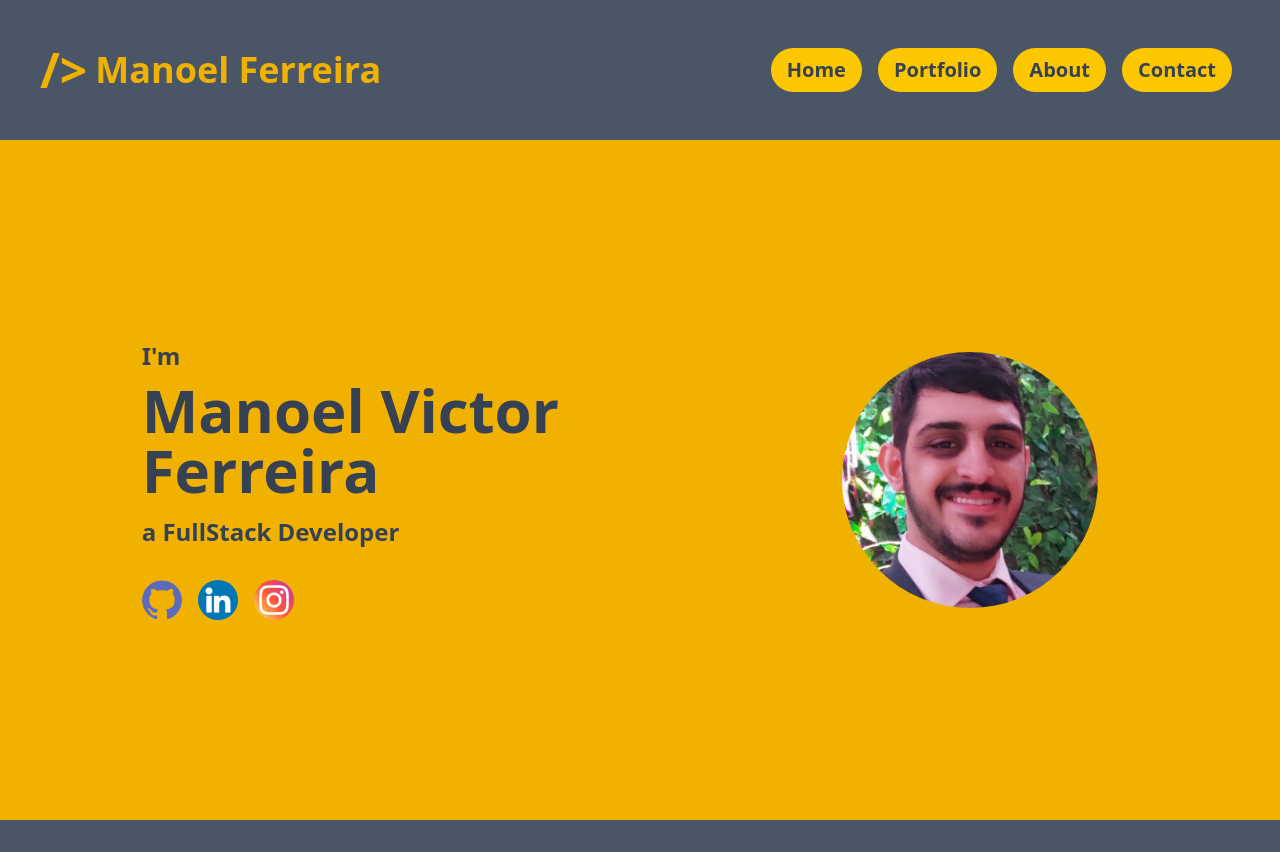
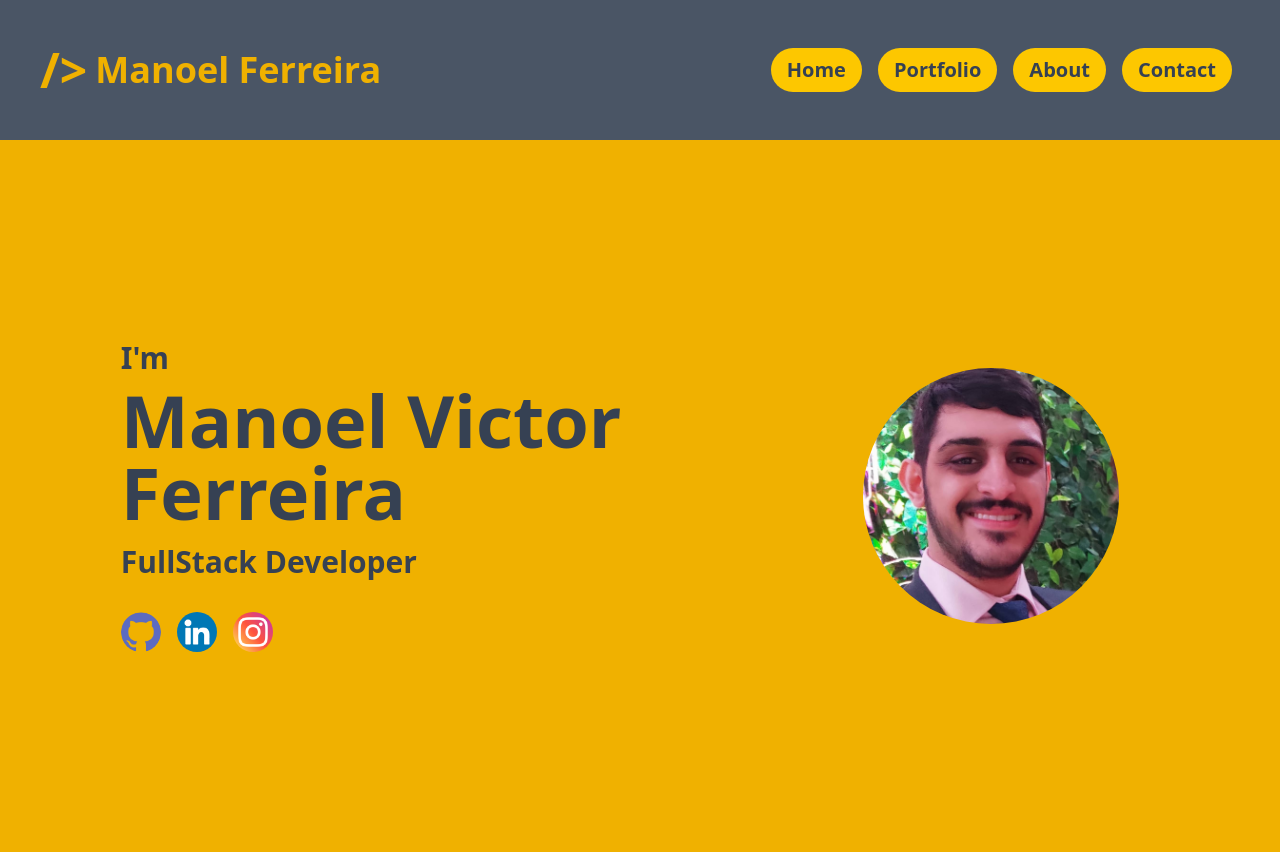
Before and after one commit to VFManoel/vfmanoel.github.io, a website: page index.html in a window 1280 px wide. Before the commit the page ends 820 px from the top, so only its background shows below. Drawn offline with Linux system fonts and the light colour scheme.

Commit message:
body fixed

```diff
--- a/index.html
+++ b/index.html
@@ -19,12 +19,12 @@
         <div class="bg-yellow-400 rounded-4xl px-4 py-2 m-2"><a href="">Contact</a></div>
       </div>
     </div>
-    <div class="flex justify-around items-center w-full py-50 bg-yellow-500 text-gray-700 text-2xl font-bold">
+    <div class="flex justify-around items-center w-full py-50 bg-yellow-500 text-gray-700 text-3xl font-bold">
       <div>
         <div>I'm</div>
-        <div class="text-6xl mt-2">Manoel Victor</div>
-        <div class="text-6xl">Ferreira</div>
-        <div class="mt-4">a FullStack Developer</div>
+        <div class="text-7xl mt-2">Manoel Victor</div>
+        <div class="text-7xl">Ferreira</div>
+        <div class="mt-4">FullStack Developer</div>
         <div class="flex items-center mt-8">
           <div class="bg-[url('/github.png')] bg-cover w-10 h-10 mr-4 rounded-full hover:cursor-pointer"><a href=""></a></div>
           <div class="bg-[url('/linkedin.png')] bg-cover w-10 h-10 mr-4 rounded-full hover:cursor-pointer"><a href=""></a></div>
```
Also changed, not shown: src/output.css.
